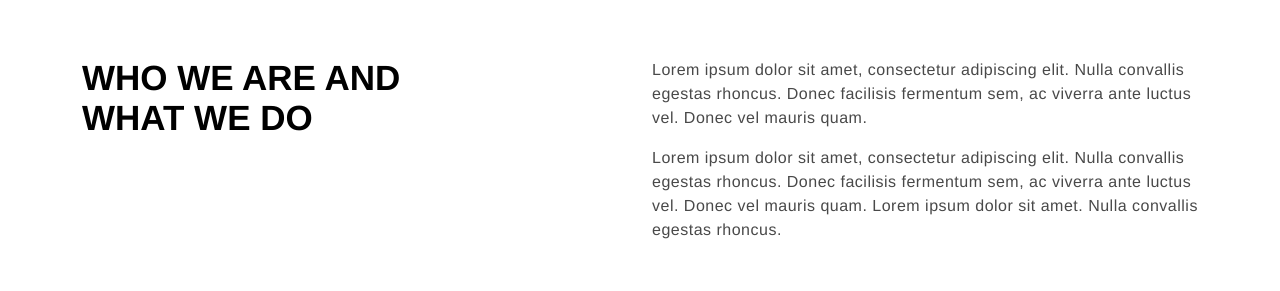
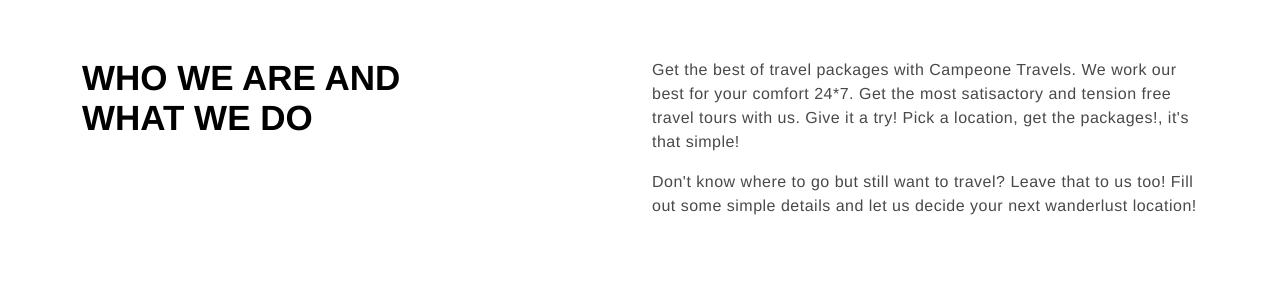
Before and after one commit to YankoBuyens/Project2-shoppingCart, a Vue app: page /about in a window 1280 px wide. Shown: the part 406-697 px from the top of the page. Built offline with nearby package versions, Linux system fonts and the light colour scheme; no server answers.

Commit message:
text about us fixed

```diff
--- a/src/views/About.vue
+++ b/src/views/About.vue
@@ -18,8 +18,8 @@
             <h1 class="strong">Who we are and<br>what we do</h1>
           </div>
           <div class="col-md-6">
-            <p>Lorem ipsum dolor sit amet, consectetur adipiscing elit. Nulla convallis egestas rhoncus. Donec facilisis fermentum sem, ac viverra ante luctus vel. Donec vel mauris quam.</p>
-            <p>Lorem ipsum dolor sit amet, consectetur adipiscing elit. Nulla convallis egestas rhoncus. Donec facilisis fermentum sem, ac viverra ante luctus vel. Donec vel mauris quam. Lorem ipsum dolor sit amet. Nulla convallis egestas rhoncus.</p>
+            <p>Get the best of travel packages with Campeone Travels. We work our best for your comfort 24*7. Get the most satisactory and tension free travel tours with us. Give it a try! Pick a location, get the packages!, it's that simple!</p>
+            <p>Don't know where to go but still want to travel? Leave that to us too! Fill out some simple details and let us decide your next wanderlust location!</p>
           </div>
         </div>
       </div>
```
